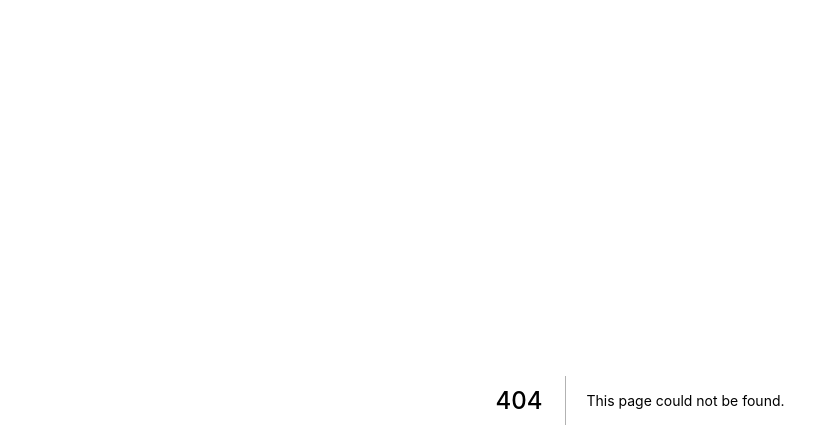
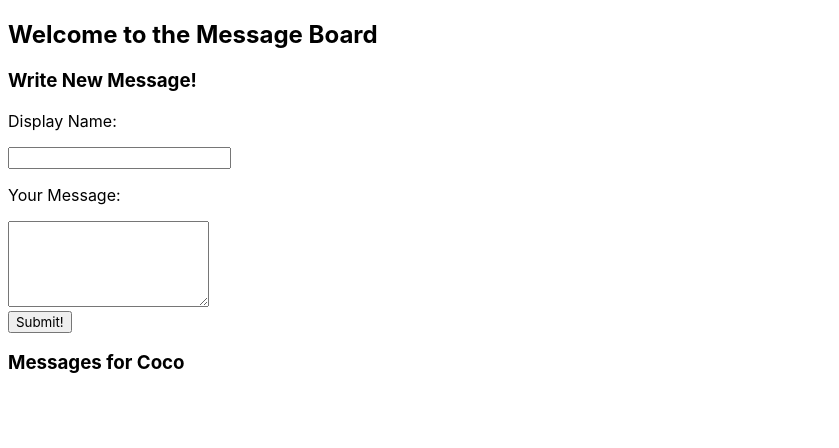
Before and after one commit to Kaichou-Project/kaichou-graduation, a Next.js app in the folder packages/frontend/: page /MessageBoard in a window 1280 px wide. Before the commit this address had no page. Shown: the top 448 px of the page, without its empty margins (0-839 px from the left). Built offline with nearby package versions, Linux system fonts and the light colour scheme.

Commit message:
started work on MessageBoard

```diff
--- a/packages/frontend/package.json
+++ b/packages/frontend/package.json
@@ -12,6 +12,7 @@
     "normalize-scss": "^7.0.1",
     "react": "17.0.2",
     "react-dom": "17.0.2",
-    "sass": "^1.35.0"
+    "sass": "^1.35.0",
+    "uuid": "^8.3.2"
   }
 }
--- /dev/null
+++ b/packages/frontend/pages/Message.tsx
@@ -0,0 +1,12 @@
+import React from 'react'
+
+export default function Message( {message} ) {
+    return (
+        <div>
+            <h4>Name: {message.name}</h4>
+            <p>Message:</p>
+            <p>{message.msg}</p>
+            <p>[DEBUG]MessageID: {message.id}</p>
+        </div>
+    )
+}
--- /dev/null
+++ b/packages/frontend/pages/MessageBoard.tsx
@@ -0,0 +1,49 @@
+import React, { useState, useRef, useEffect} from 'react'
+import Message from './Message'
+import { v4 as uuidv4 } from 'uuid'
+
+export function MessageList({ messages }) {
+    return (
+        messages.map(message => {
+            return <Message key={message.id} message={message}/>
+        })
+
+    )
+}
+
+export default function MessageBoard() {
+    const [messages, setMessages] = useState([])
+    const messageNameRef = useRef()
+    const messageMsgRef = useRef()
+
+    function uploadMessage(e){
+        const messageName = messageNameRef.current.value
+        const messageMsg = messageMsgRef.current.value
+        if(messageName === "" || messageMsg === "") return
+        //console.log(messageName)
+        //console.log(messageMsg)
+        setMessages(prevMessages => {
+            return [...prevMessages, {id:uuidv4(), name:messageName, msg:messageMsg}]
+        })
+
+        messageNameRef.current.value = null
+        messageMsgRef.current.value = null
+    }
+
+    return (
+        <>
+        <h2>Welcome to the Message Board</h2>
+        <h3>Write New Message!</h3>
+        <p>Display Name:</p>
+        <input ref={messageNameRef} type="text" />
+        <p>Your Message:</p>
+        <textarea ref={messageMsgRef} name="message" cols="" rows="5"></textarea>
+        <br></br>
+        <button onClick={uploadMessage}>Submit!</button>
+        <br></br>
+        <h3>Messages for Coco</h3>
+        <br></br>
+        <MessageList messages={messages}/>
+        </>
+    )
+}
```
Also changed, not shown: 1 other file (tests, documents, lock files or other folders).
